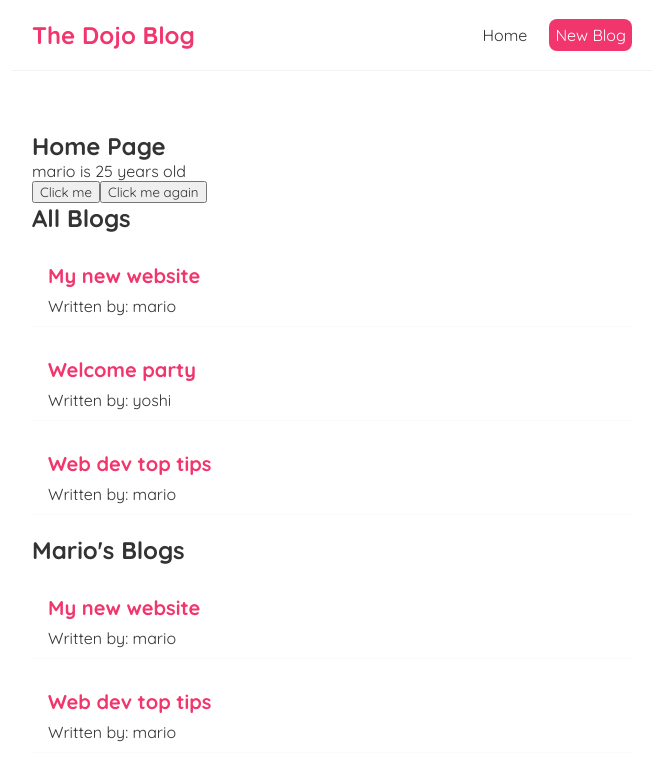
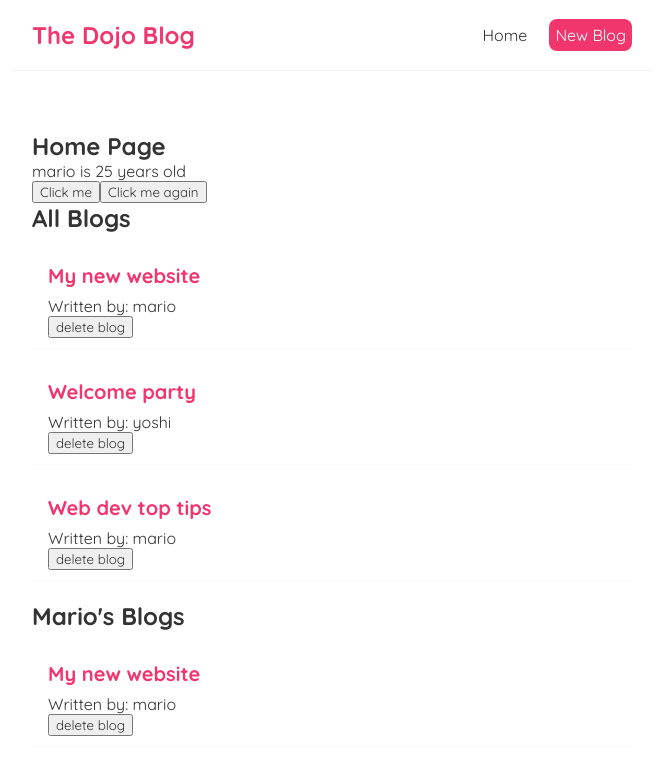
Before and after one commit to Lindsaykinn/Dojo-Blog-React-Example, a React (Create React App) app: page / in a window 1280 px wide. Shown: the top 780 px of the page, without its empty margins (308-971 px from the left). Built offline with nearby package versions, Linux system fonts and the light colour scheme; the HTML template or start-up script is replaced by a standard one.

Commit message:
functions as props - delete blog

```diff
--- a/src/BlogList.js
+++ b/src/BlogList.js
@@ -1,4 +1,4 @@
-const BlogList = ({blogs, title}) => {
+const BlogList = ({blogs, title, handleDelete}) => {
   // const blogs=props.blogs
   // const title=props.title
 
@@ -9,6 +9,7 @@
         <div className="blog-preview" key={blog.id}>
           <h2>{ blog.title }</h2>
           <p>Written by: { blog.author }</p>
+          <button onClick={() => handleDelete(blog.id)}>delete blog</button>
         </div>
       ))}
     </div>
--- a/src/Home.js
+++ b/src/Home.js
@@ -7,6 +7,11 @@
     {title: 'Welcome party', body: 'content 2', author: 'yoshi', id:2 },
     {title: 'Web dev top tips', body: 'content 3', author: 'mario', id:3 }
   ])
+
+  const handleDelete = (id) => {
+    const newBlogs = blogs.filter(blog => blog.id !== id);
+    setBlogs(newBlogs);
+  }
 
   const [name, setName] = useState('mario')
   // let name = 'mario'
@@ -27,7 +32,7 @@
       <p>{ name } is {age} years old</p>
       <button onClick={handleClick}>Click me</button>
       <button onClick={(e)=> handleClickAgain('mario', e)}>Click me again</button>
-      <BlogList blogs={blogs} title='All Blogs'/>
+      <BlogList blogs={blogs} title='All Blogs' handleDelete={handleDelete}/>
       <BlogList blogs={blogs.filter((blog)=> blog.author === 'mario')} title="Mario's Blogs"/>
     </div>
    );
```
